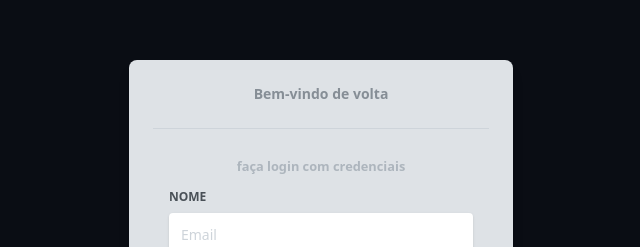
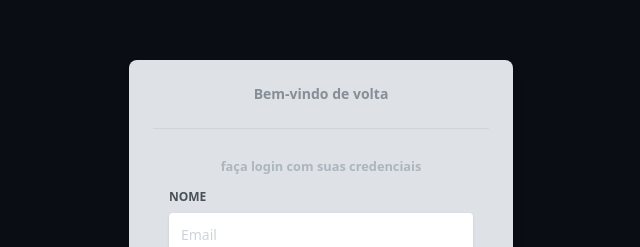
Before and after one commit to itslucassouza/Logicar---frontend, a React (Vite) app: page / in a window 1280 px wide. Shown: the part 115-362 px from the top of the page, without its empty margins (319-959 px from the left). Built offline with nearby package versions, Linux system fonts and the light colour scheme.

Commit message:
adjust text

```diff
--- a/index.html
+++ b/index.html
@@ -4,7 +4,7 @@
     <meta charset="UTF-8" />
     <link rel="icon" type="image/svg+xml" href="/vite.svg" />
     <meta name="viewport" content="width=device-width, initial-scale=1.0" />
-    <title>Fincheck</title>
+    <title>Logicar</title>
   </head>
   <body class="h-full bg-gray-0">
     <div id="root" class="h-full"></div>
--- a/src/view/pages/Login/index.tsx
+++ b/src/view/pages/Login/index.tsx
@@ -60,7 +60,7 @@ export function Login() {
                 </div>
                 <div className="flex-auto px-4 lg:px-10 py-10 pt-0">
                   <div className="text-gray-500 text-center mb-3 font-bold">
-                    <small>faça login com credenciais</small>
+                    <small>faça login com suas credenciais</small>
                   </div>
                   <form>
                     <div className="relative w-full mb-3">
```
